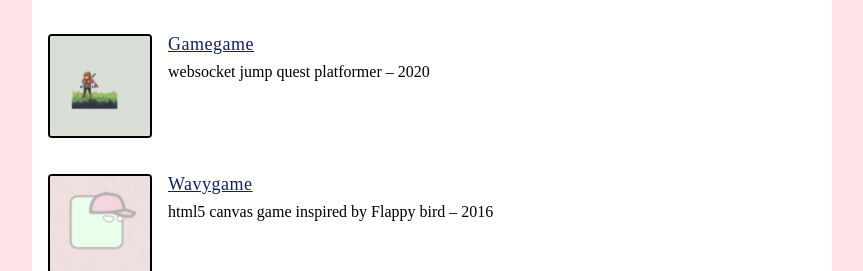
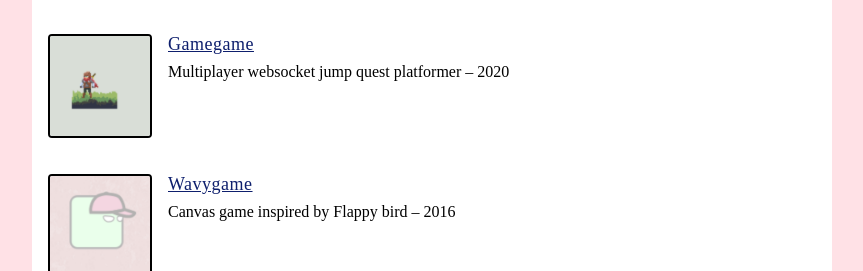
Before and after one commit to kddial/personal-website, a SvelteKit app: page / in a window 1280 px wide. Shown: the part 819-1090 px from the top of the page, without its empty margins (208-1071 px from the left). Built offline with nearby package versions, Linux system fonts and the light colour scheme.

Commit message:
update description

```diff
--- a/src/routes/+page.svelte
+++ b/src/routes/+page.svelte
@@ -90,7 +90,7 @@
     importedImgAltText="gamegame preview"
     workTitle="Gamegame"
   >
-    <div>websocket jump quest platformer – 2020</div>
+    <div>Multiplayer websocket jump quest platformer – 2020</div>
   </WorkPreview>
 
   <WorkPreview
@@ -99,7 +99,7 @@
     importedImgAltText="wavy game preview"
     workTitle="Wavygame"
   >
-    <div>html5 canvas game inspired by Flappy bird – 2016</div>
+    <div>Canvas game inspired by Flappy bird – 2016</div>
   </WorkPreview>
 </section>
 
```
